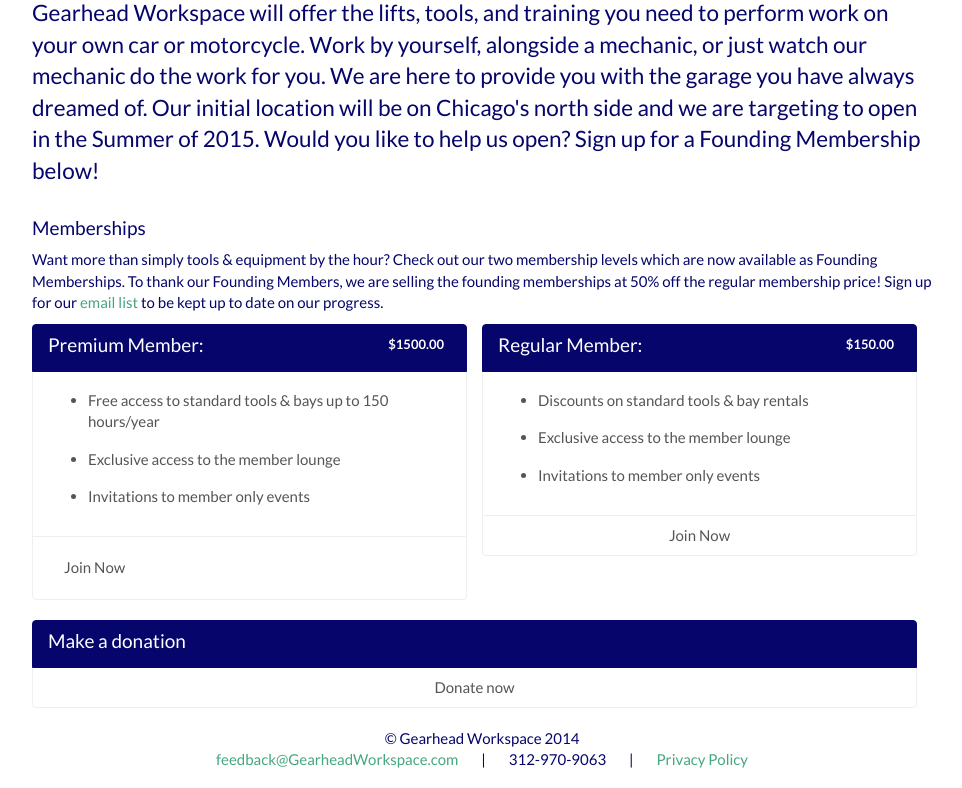
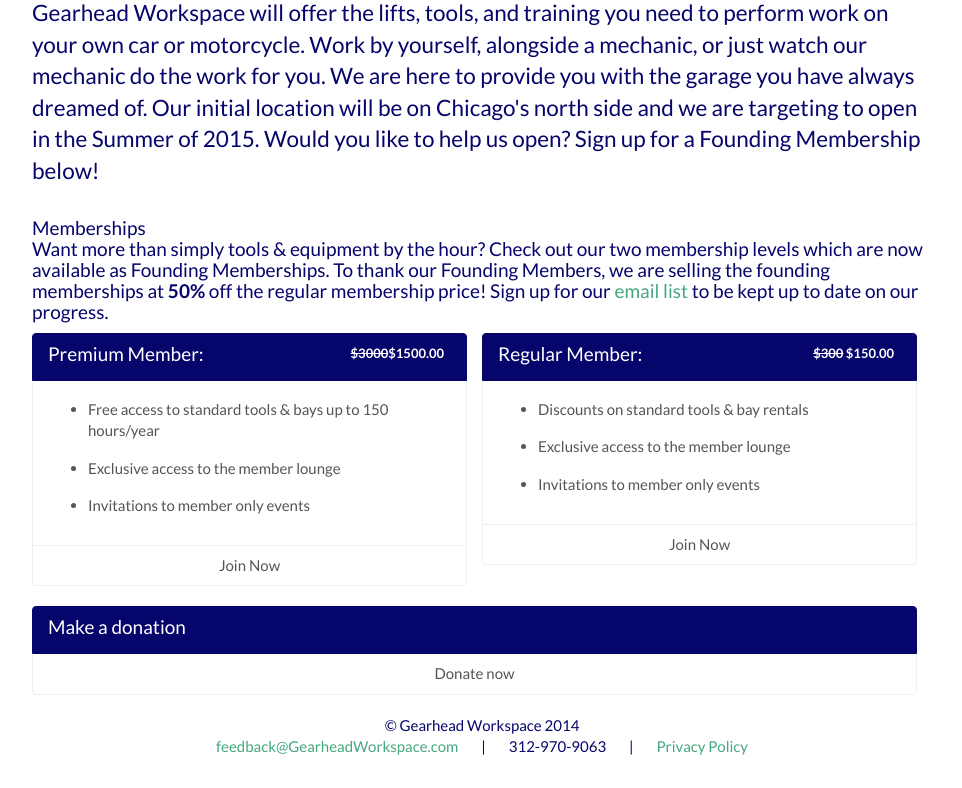
Before and after one commit to GearheadWorkspace/gearheadworkspace, a Django app: page / in a window 1280 px wide. Shown: the part 546-1334 px from the top of the page, without its empty margins (158-1120 px from the left). After the commit the page ends 1301 px from the top, so only its background shows below. Run offline with Django 3.2, Linux system fonts and the light colour scheme; some libraries are stand-ins or nearby versions.

Commit message:
Text Cleanup 5

```diff
--- a/templates/index.html
+++ b/templates/index.html
@@ -23,10 +23,11 @@
   </div>
 
     <div class="row">
-    <h4>Memberships</h4>
+    <h4>Memberships
     <p>
-      Want more than simply tools &amp; equipment by the hour? Check out our two membership levels which are now available as Founding Memberships. To thank our Founding Members, we are selling the founding memberships at 50% off the regular membership price! Sign up for our <a  href="{% url 'membership' %}">email list</a> to be kept up to date on our progress.
+      Want more than simply tools &amp; equipment by the hour? Check out our two membership levels which are now available as Founding Memberships. To thank our Founding Members, we are selling the founding memberships at <b>50%</b> off the regular membership price! Sign up for our <a  href="{% url 'membership' %}">email list</a> to be kept up to date on our progress.
     </p>
+	</h4>
      {% include "partials/membership_options.html" %}
   </div>
 
--- a/templates/partials/membership_options.html
+++ b/templates/partials/membership_options.html
@@ -1,7 +1,7 @@
 <div class="col-md-6 list-group">
   <a href="{% url 'membership' %}" class="list-group-item active">
     <h4 class="list-group-item-heading">
-      Premium Member: <span class="badge pull-right">${{ PREMIUM_MEMBERSHIP }}
+      Premium Member: <span class="badge pull-right"><strike>$3000</strike>${{ PREMIUM_MEMBERSHIP }}
     </h4>
   </a>
   <a href="{% url 'membership' %}" class="list-group-item">
@@ -14,7 +14,7 @@
     </p>
   </a>
   <a href="{% url 'payment' membership='premium' %}" class="list-group-item">
-    <p class="list-group-item-text text-center btn">
+    <p class="list-group-item-text text-center">
       Join Now
     </p>
   </a>
@@ -22,7 +22,7 @@
 <div class="col-md-6 list-group">
   <a href="{% url 'membership' %}" class="list-group-item active">
     <h4 class="list-group-item-heading">
-      Regular Member: <span class="badge pull-right">${{ REGULAR_MEMBERSHIP }}</span>
+      Regular Member: <span class="badge pull-right"><strike>$300</strike> ${{ REGULAR_MEMBERSHIP }}</span>
     </h4>
   </a>
   <a href="{% url 'membership' %}" class="list-group-item">
```
